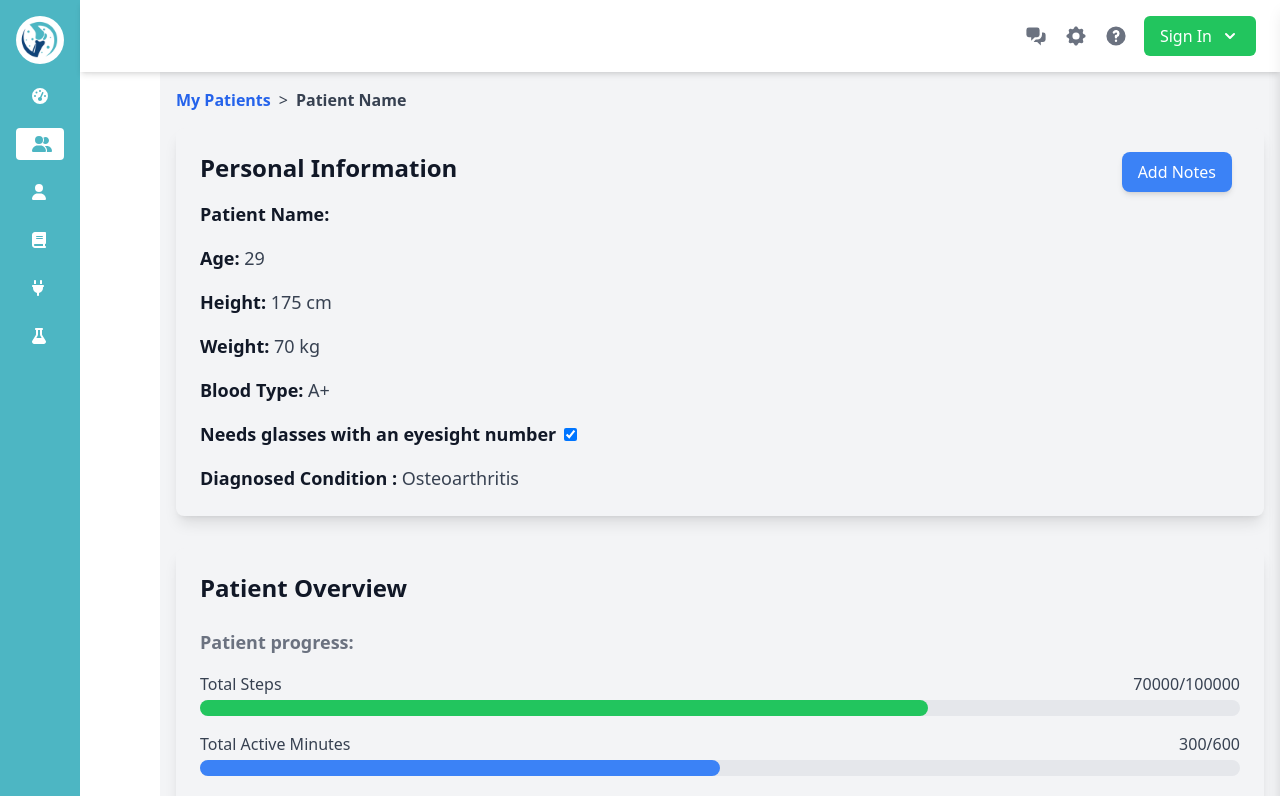
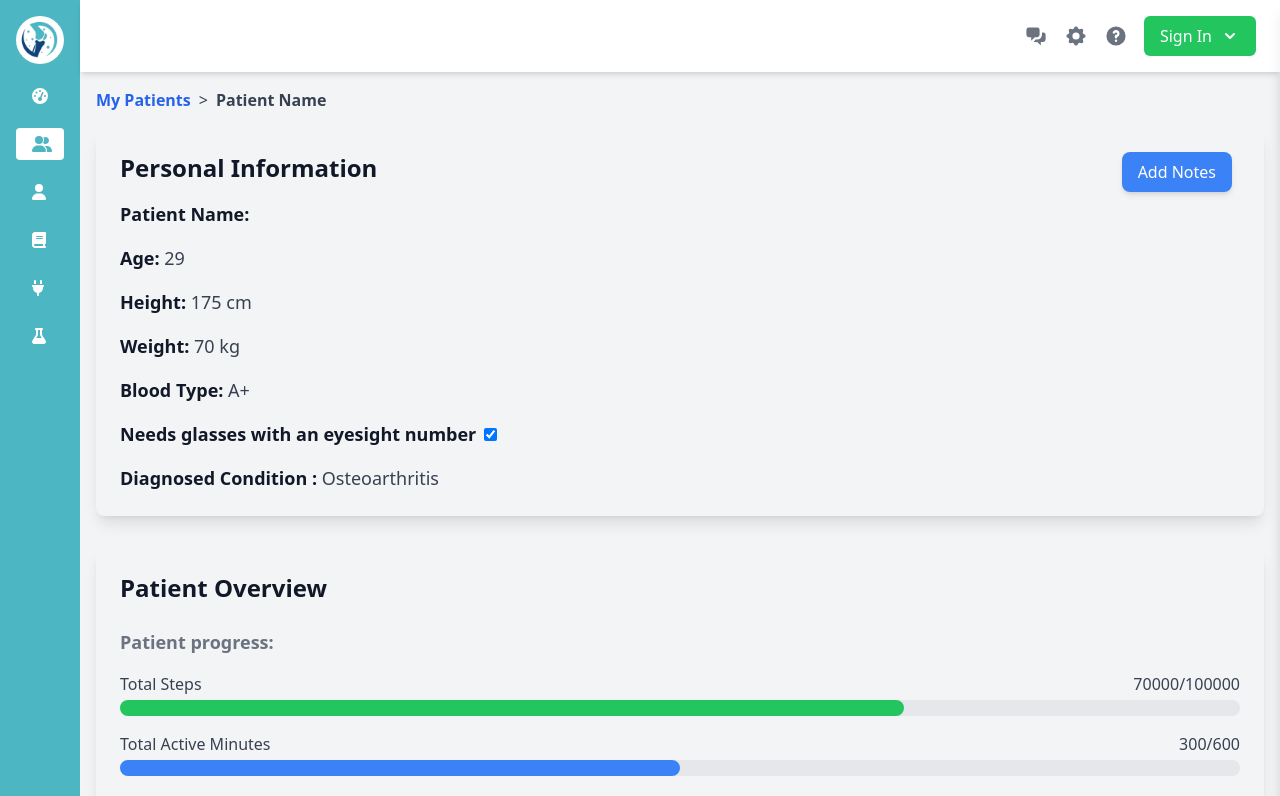
Before and after one commit to rithin69/PhysioActivityWeb, a React (Create React App) app in the folder Frontend/: page /Patientdashboard in a window 1280 px wide. Shown: the top 796 px of the page. Built offline with nearby package versions, Linux system fonts and the light colour scheme.

Commit message:
fixed layouts

```diff
--- a/Frontend/src/AppContent.js
+++ b/Frontend/src/AppContent.js
@@ -62,7 +62,7 @@ const AppContent = () => {
         {/* Main Content */}
         <main
           className={`flex-grow transition-all duration-300 ${
-            isSidebarExpanded ? 'ml-64' : 'ml-20'
+            isSidebarExpanded ? 'ml-64' : 'ml-0'
           } bg-gray-100`}
         >
           <ScrollToTop />
--- a/Frontend/src/Dashboard.js
+++ b/Frontend/src/Dashboard.js
@@ -109,17 +109,16 @@ const handleFetchData = async () => {
 
   return (
 
-    <div className = "container mx-auto ">
-
-      {/* <Navbar  ></Navbar > */}
-    {/* Section for entering UserID and fetching data */ }
+    <div className="container mx-auto ml-20 overflow-x-hidden">
 
 
-  {/* Patient Overview */ }
-  < section className = "bg-gray-100 p-6 rounded-lg shadow-lg mb-8" >
+
+
+      {/* Patient Overview */}
+      < section className="bg-gray-100 p-6 rounded-lg shadow-lg mb-8" >
         {/* <h2 className="text-2xl font-bold text-gray-900 mb-4">Summary</h2> */}
 
-{/* Tiles Container */ }
+        {/* Tiles Container */}
         <div className="w-full">
           <Slider {...settings} className="w-full">
             <div className="bg-white p-6 rounded-lg shadow-md">
@@ -135,29 +134,10 @@ const handleFetchData = async () => {
               <p>Content for Slide 3</p>
             </div>
           </Slider>
-  {/* Tile 1 */}
-  {/* <div className="bg-white p-4 rounded-lg shadow-md flex flex-col items-center text-center">
-    <div className="text-4xl text-blue-500 mb-2"></div>
-    <h3 className="text-lg font-semibold text-gray-800">X</h3>
-    <p className="text-gray-600 mt-2"></p>
-  </div> */}
 
-  {/* Tile 2 */}
-  {/* <div className="bg-white p-4 rounded-lg shadow-md flex flex-col items-center text-center">
-    <div className="text-4xl text-green-500 mb-2"></div>
-    <h3 className="text-lg font-semibold text-gray-800">Y</h3>
-    <p className="text-gray-600 mt-2"></p>
-  </div> */}
-
-  {/* Tile 3 */}
-  {/* <div className="bg-white p-4 rounded-lg shadow-md flex flex-col items-center text-center">
-    <div className="text-4xl text-purple-500 mb-2"></div>
-    <h3 className="text-lg font-semibold text-gray-800">Z</h3>
-    <p className="text-gray-600 mt-2"></p>
-  </div> */}
         </div>
       </ section>
-< section className = "bg-gray-100 p-6 rounded-lg shadow-lg mb-8" >
+      < section className="bg-gray-100 p-6 rounded-lg shadow-lg mb-8" >
         <h2 className="text-2xl font-bold text-gray-900 mb-4">Enter UserID</h2>
         <input
           type="text"
@@ -172,7 +152,7 @@ const handleFetchData = async () => {
         {/* <section className="bg-gray-100 p-6 rounded-lg shadow-lg mb-8">  */}
         <h2 className="text-2xl font-bold text-gray-900 mb-4">Enter FilterID</h2>
 
-  {/* Textbox to enter filter value */ }
+        {/* Textbox to enter filter value */}
         <input
           type="text"
           value={filterValue}
@@ -182,10 +162,10 @@ const handleFetchData = async () => {
           placeholder="Enter ID to filter"  // Example placeholder
         />
 
-  {/* Button to apply the filter */ }
+        {/* Button to apply the filter */}
         <button className="bg-pink-500 text-white px-4 py-2 rounded" onClick={applyFilter}>Apply Filter</button>
 
-  {/* Pass the applied filter value to PowerBiEmbedded as a prop */ }
+        {/* Pass the applied filter value to PowerBiEmbedded as a prop */}
 
       </section>
 
--- a/Frontend/src/Navbar.js
+++ b/Frontend/src/Navbar.js
@@ -21,7 +21,7 @@ const Navbar = ({ isSidebarExpanded }) => {
 
   return (
     <div
-    className={`sticky top-0 z-50 bg-white flex items-center justify-between px-6 py-4 shadow-md transition-all duration-300 ${
+    className={`sticky top-0 z-50 bg-white   flex items-center justify-between px-6 py-4 shadow-md transition-all duration-300 ${
       isSidebarExpanded ? 'ml-64' : 'ml-20'
     }`}
   >
```
Lines whose indentation alone changed are shown as unchanged.
